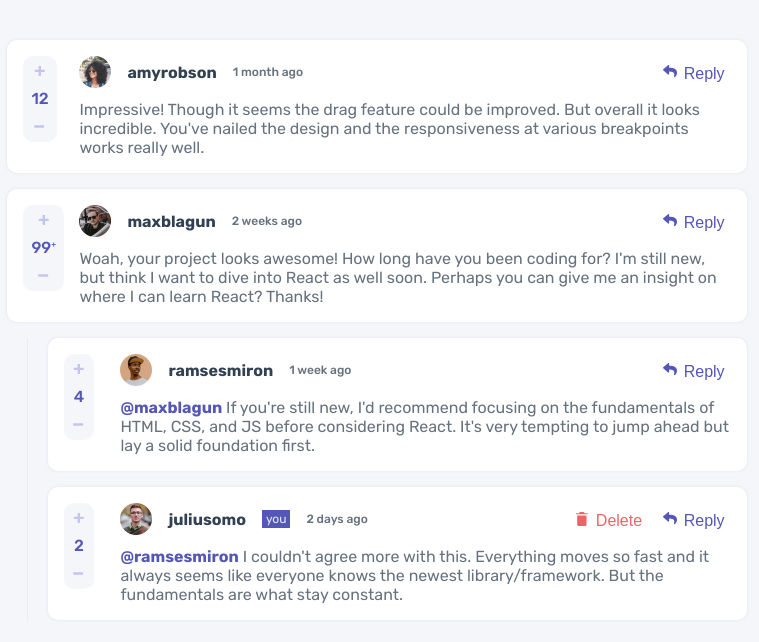
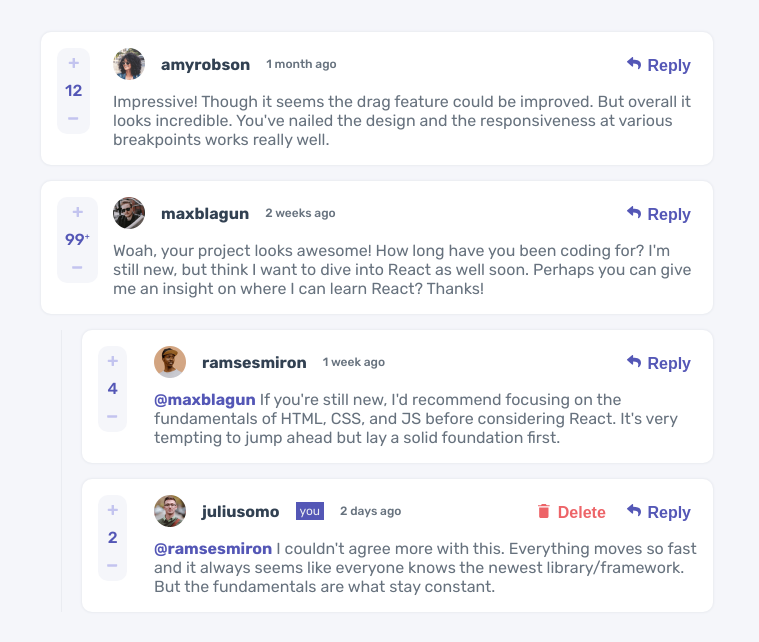
Before and after one commit to vluzrmos/frontendmentor-interactive-comments-section, a Vue app: page / in a window 1280 px wide. Shown: the top 642 px of the page, without its empty margins (263-1022 px from the left). Built offline with nearby package versions, Linux system fonts and the light colour scheme.

Commit message:
Fix desktop comments width; fix body padding;

```diff
--- a/src/assets/main.css
+++ b/src/assets/main.css
@@ -19,13 +19,13 @@
 *::before,
 *::after {
     box-sizing: border-box;
+    margin: 0;
 }
 
 body {
     background-color: var(--color-9);
     font-size: 16px;
     font-family: 'Rubik', sans-serif;
-    height: 100vh;
     display: flex;
     flex-direction: column;
     padding: 2rem 1rem;
@@ -201,14 +201,14 @@ svg {
     border: none;
     background-color: transparent;
     cursor: pointer;
+    font-weight: 600;
+    gap: 0.35rem;
+    font-size: 1rem;
+    display: flex;
 }
 
 .comment__action--reply {
-    display: flex;
-    gap: 0.35rem;
-    font-size: 1rem;
     color: var(--color-1);
-    font-weight: 500;
 }
 
 .comment__action--reply:hover {
@@ -216,11 +216,7 @@ svg {
 }
 
 .comment__action--delete {
-    display: flex;
-    gap: 0.35rem;
-    font-size: 1rem;
     color: var(--color-2);
-    font-weight: 500;
 }
 
 .comment__action--delete:hover {
@@ -240,7 +236,7 @@ svg {
 
 @media (min-width: 768px) {
     .comments {
-        width: 60%;
+        width: 42rem;
         margin: 0 auto;
     }
 
```
